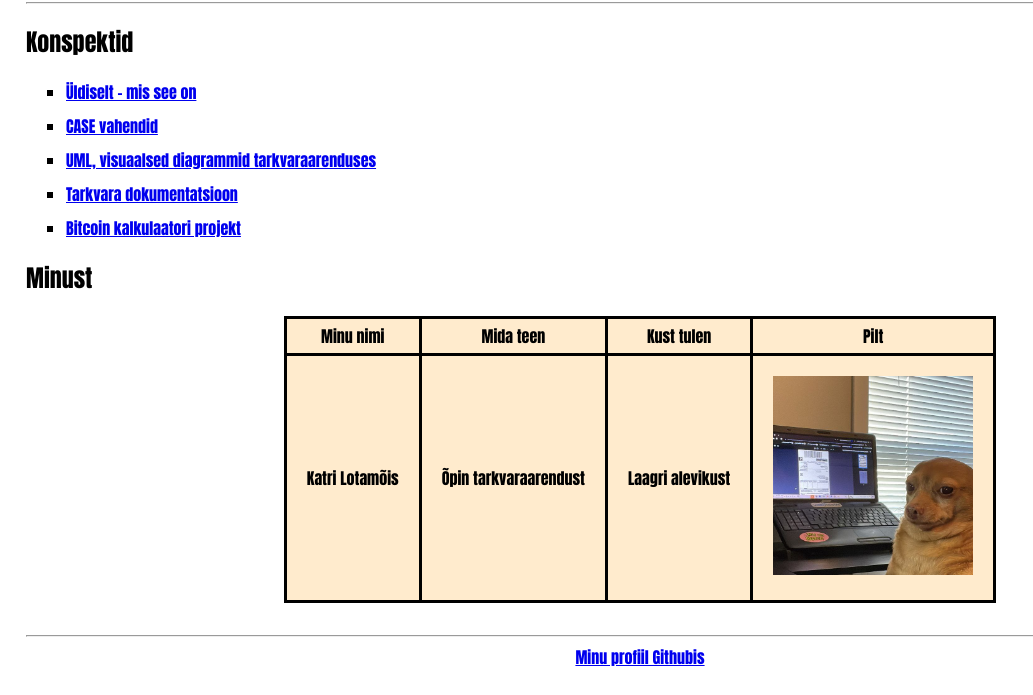
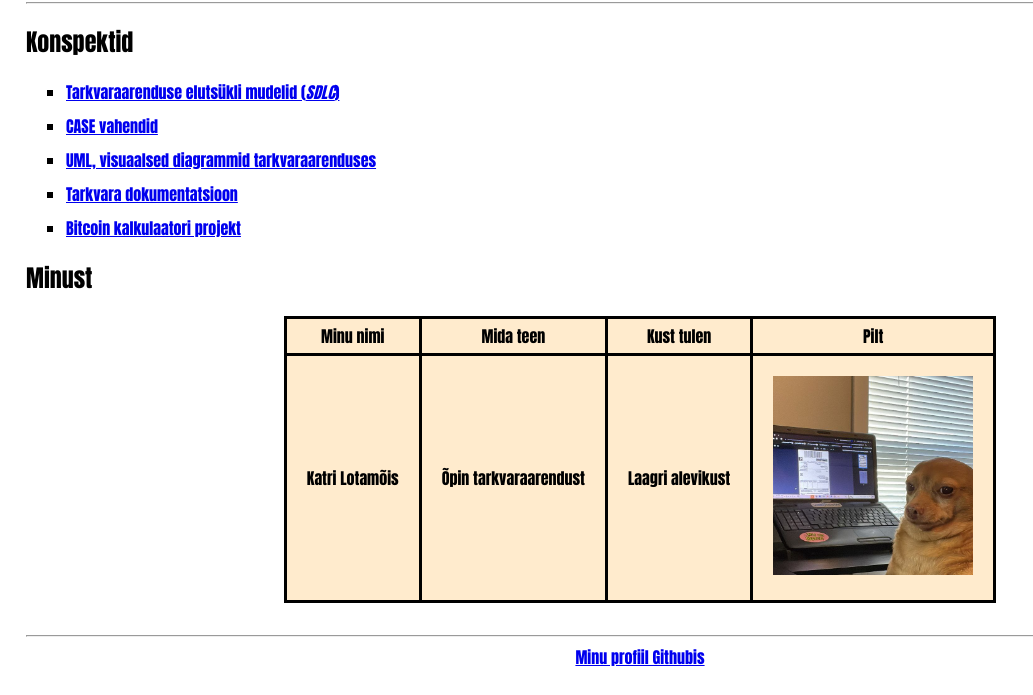
Before and after one commit to SwagMuffin88/tarkvaraarendusprotsess, a website: page index.html in a window 1280 px wide. Shown: the part 116-811 px from the top of the page, without its empty margins (0-1033 px from the left). Drawn offline with Linux system fonts and the light colour scheme.

Commit message:
fix SDLC link in index

```diff
--- a/index.html
+++ b/index.html
@@ -26,7 +26,7 @@
         <ul style="list-style: square; display: grid; gap:10px">
             <li>
                 <a href="SDLC/sdlc.html">
-                    Üldiselt - mis see on
+                    Tarkvaraarenduse elutsükli mudelid (<i>SDLC</i>)
                 </a>
             </li>
             <li>
```
